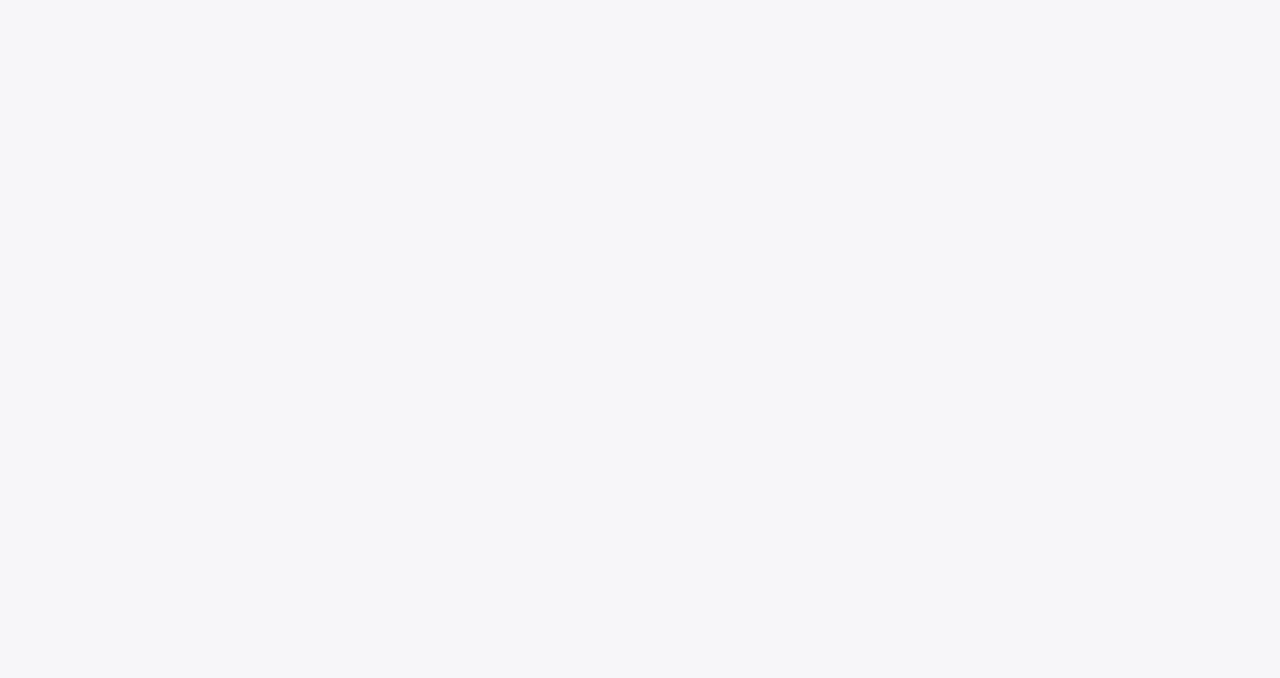
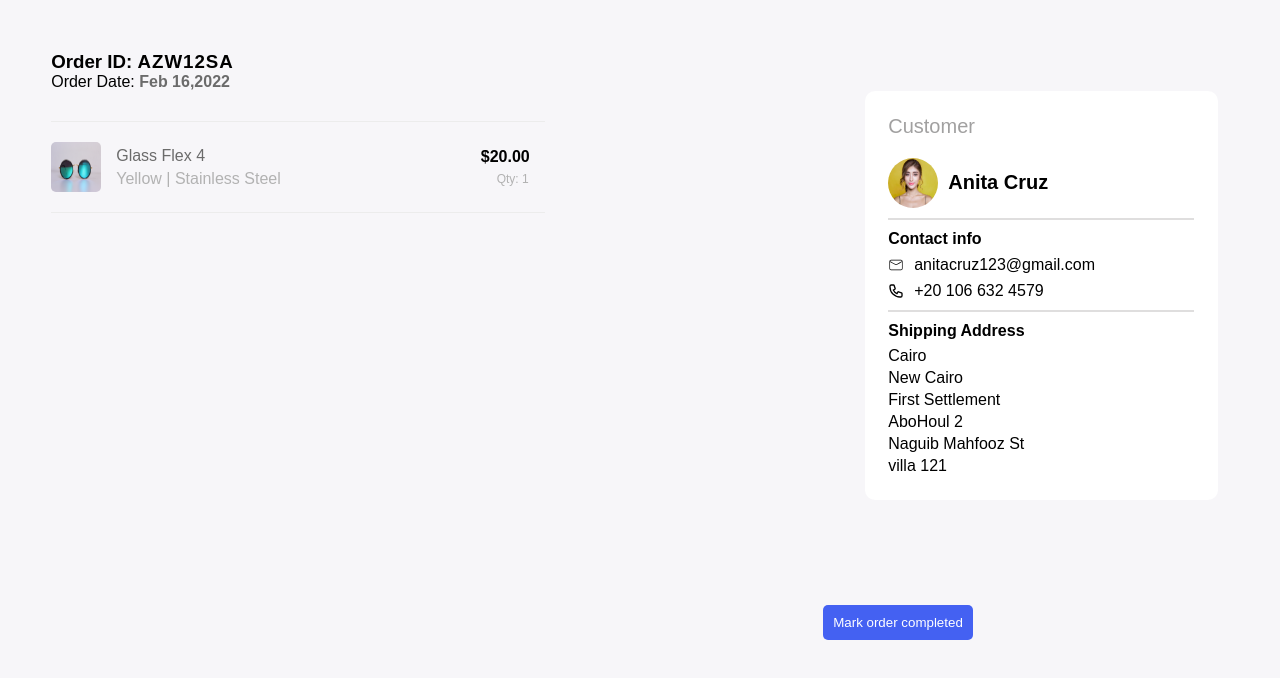
Before and after one commit to ziadtarekfa/Accessorize-Seller, a React (Create React App) app: page /orders/AW12S1 in a window 1280 px wide. Before the commit this address had no page. Shown: the top 678 px of the page. Built offline with nearby package versions, Linux system fonts and the light colour scheme.

Commit message:
implemented order details page

```diff
--- a/src/App.js
+++ b/src/App.js
@@ -5,6 +5,7 @@ import Profile from './pages/Profile';
 import SignIn from './pages/SignIn';
 import SignUp from './pages/SignUp';
 import Orders from './pages/Orders';
+import OrderDetails from './pages/OrderDetails';
 
 function App() {
   return (
@@ -16,6 +17,7 @@ function App() {
         <Route path='/sign-up' element={<SignUp />} />
         <Route path='/profile' element={<Profile />} />
         <Route path='/orders' element={<Orders />} />
+        <Route path='/orders/:id' element={<OrderDetails />} />
       </Routes>
     </Router>
 
--- /dev/null
+++ b/src/components/CustomerCard.js
@@ -0,0 +1,37 @@
+import '../styles/componentsStyles/CustomerCard.css';
+import avatar from '../assets/images/profile-picture.jpg';
+import { CiMail } from 'react-icons/ci';
+import { HiOutlinePhone } from 'react-icons/hi';
+const CustomerCard = () => {
+    return (
+        <div className="customer-info">
+            <span>Customer</span>
+            <div className='cx-name'>
+                <img src={avatar} alt='profile-pic' />
+                <h5 style={{ 'marginLeft': 10, 'fontSize': 20 }}>Anita Cruz</h5>
+            </div>
+            <hr style={{ marginTop: 10 }} />
+            <div className='cx-contact-info'>
+                <h4>Contact info</h4>
+                <div className='email-container'>
+                    <CiMail />
+                    <span>anitacruz123@gmail.com</span>
+                </div>
+                <div className='phone-container'>
+                    <HiOutlinePhone />
+                    <span>+20 106 632 4579</span>
+                </div>
+
+            </div>
+            <hr />
+            <div className='cx-shipping-address'>
+                <h4>Shipping Address</h4>
+                <p>
+                    Cairo<br />New Cairo<br />First Settlement<br />AboHoul 2<br />Naguib Mahfooz St<br />villa 121
+                </p>
+            </div>
+        </div>
+    );
+}
+
+export default CustomerCard;
--- /dev/null
+++ b/src/components/OrderItems.js
@@ -0,0 +1,23 @@
+import glass from '../assets/images/glass.jpg';
+import '../styles/componentsStyles/OrderItems.css';
+const OrderItems = () => {
+    return (
+
+        <div className="order-items">
+            <div className='order-item'>
+                <img src={glass} alt='product_image' />
+                <div className='name-container'>
+                    <span className='name'>Glass Flex 4</span>
+                    <span className='description'>Yellow | Stainless Steel</span>
+                </div>
+                <div className='price-container'>
+                    <h4 className='price'>$20.00</h4>
+                    <span className='quantity'>Qty: 1</span>
+                </div>
+            </div>
+        </div>
+
+    );
+}
+
+export default OrderItems;
--- a/src/components/OrdersTable.js
+++ b/src/components/OrdersTable.js
@@ -2,6 +2,7 @@ import { AiOutlineSearch } from 'react-icons/ai';
 import { useEffect, useState, useRef } from 'react';
 import Pagination from './Pagination';
 import '../styles/componentsStyles/OrdersTable.css';
+import { Link } from 'react-router-dom';
 
 
 const OrdersTable = () => {
@@ -269,7 +270,10 @@ const OrdersTable = () => {
                                     <td >{order.date}</td>
                                     <td >{order.shippingAddress}</td>
                                     <td >{order.total}</td>
-                                    <td className='view-cell'>{'View'}</td>
+                                    <Link to={order.id} style={{ 'textDecoration': 'none' }}>
+                                        <td className='view-cell'>{'View'}</td>
+                                    </Link>
+
                                 </tr>
                             );
                         })
--- a/src/components/SideBar.js
+++ b/src/components/SideBar.js
@@ -9,6 +9,9 @@ import { NavLink } from 'react-router-dom';
 const activeStyle = {
     color: "#4461F2"
 }
+const notActiveStyle = {
+    color: "#bdbdbd"
+}
 const SideBar = () => {
 
     return (
@@ -19,21 +22,21 @@ const SideBar = () => {
                 <NavLink
                     to='/'
                     style={({ isActive }) =>
-                        isActive ? activeStyle : undefined
+                        isActive ? activeStyle : notActiveStyle
                     }>
                     <AiFillHome size="22px" title='Home' />
                 </NavLink>
                 <NavLink
                     to='/add-product'
                     style={({ isActive }) =>
-                        isActive ? activeStyle : undefined
+                        isActive ? activeStyle : notActiveStyle
                     }>
                     <AiOutlinePlus size="22px" title='Add Product' />
                 </NavLink>
                 <NavLink
                     to='/orders'
                     style={({ isActive }) =>
-                        isActive ? activeStyle : undefined
+                        isActive ? activeStyle : notActiveStyle
                     }>
                     <BsFillCartCheckFill size="22px" title='View Orders' />
 
@@ -41,7 +44,7 @@ const SideBar = () => {
                 <NavLink
                     to='/profile'
                     style={({ isActive }) =>
-                        isActive ? activeStyle : undefined
+                        isActive ? activeStyle : notActiveStyle
                     }>
                     <CgProfile size="22px" title='Profile' />
                 </NavLink>
--- /dev/null
+++ b/src/pages/OrderDetails.js
@@ -0,0 +1,21 @@
+import '../styles/pagesStyles/OrderDetails.css';
+import CustomerCard from '../components/CustomerCard';
+import OrderItems from '../components/OrderItems';
+
+const OrderDetails = () => {
+    return (
+        <main className='order-details'>
+            <h3>Order ID: <span>AZW12SA</span></h3>
+            <p>Order Date:
+                <span> Feb 16,2022</span>
+            </p>
+            <div style={{ 'display': 'flex' }}>
+                <OrderItems />
+                <CustomerCard />
+            </div>
+            <button className='default_button'>Mark order completed</button>
+        </main>
+
+    );
+}
+export default OrderDetails;
--- /dev/null
+++ b/src/styles/componentsStyles/CustomerCard.css
@@ -0,0 +1,58 @@
+.customer-info {
+    background-color: white;
+    border-radius: 10px;
+    margin-left: 20em;
+    padding: 2%;
+    width: 30%;
+}
+
+.customer-info hr {
+    border: 1px solid #dfdede;
+}
+
+.customer-info>span {
+    /* Customer Word */
+    color: #a1a0a0;
+    font-size: 20px;
+}
+
+.customer-info img {
+    /* Profile Picture */
+    width: 50px;
+    height: 50px;
+    border-radius: 25px;
+}
+
+.cx-name {
+    display: flex;
+    align-items: center;
+    margin-top: 20px;
+}
+
+.cx-contact-info {
+    display: flex;
+    flex-direction: column;
+    justify-content: space-between;
+    margin: 10px 0 10px 0;
+    height: 70px;
+}
+
+.email-container,
+.phone-container {
+    display: flex;
+    align-items: center;
+}
+
+.email-container span,
+.phone-container span {
+    margin-left: 10px;
+}
+
+.cx-shipping-address {
+    margin-top: 10px;
+}
+
+.cx-shipping-address p {
+    margin-top: 5px;
+    line-height: 22px;
+}
--- /dev/null
+++ b/src/styles/componentsStyles/OrderItems.css
@@ -0,0 +1,54 @@
+.order-items {
+    display: flex;
+    flex-direction: column;
+    border-top: 1px solid #ececec;
+    border-bottom: 1px solid #ececec;
+    height: 100%;
+    padding: 0 0 20px 0;
+    margin-top: 30px;
+}
+
+
+.order-item {
+    display: flex;
+    margin-top: 20px;
+}
+
+.order-item img {
+    width: 50px;
+    height: 50px;
+    border-radius: 5px;
+}
+
+.order-item div {
+    display: flex;
+    flex-direction: column;
+}
+
+.order-item .name {
+    color: #6B6B6B;
+}
+
+.order-item .description {
+    color: #B2B2B2;
+}
+
+.order-item .name-container {
+    margin-left: 15px;
+    display: flex;
+    flex-direction: column;
+    justify-content: space-evenly;
+
+}
+
+.order-item .price-container {
+    margin-left: 200px;
+    justify-content: space-evenly;
+}
+
+.order-item .quantity {
+    color: #B2B2B2;
+    font-size: 12px;
+    justify-content: space-evenly;
+    margin-left: 15px;
+}
--- /dev/null
+++ b/src/styles/pagesStyles/OrderDetails.css
@@ -0,0 +1,21 @@
+.order-details {
+    padding: 4%;
+}
+
+.order-details h3 span {
+    /* Order ID  */
+    letter-spacing: 1px;
+}
+
+.order-details p span {
+    /* Order Date */
+    color: #6B6B6B;
+    font-weight: bold;
+}
+
+.order-details button {
+    position: absolute;
+    right: 24%;
+    bottom: 20%;
+    font-weight: 200;
+}
```
